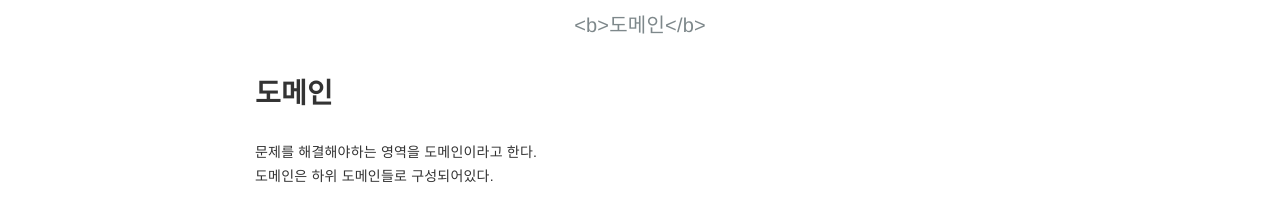
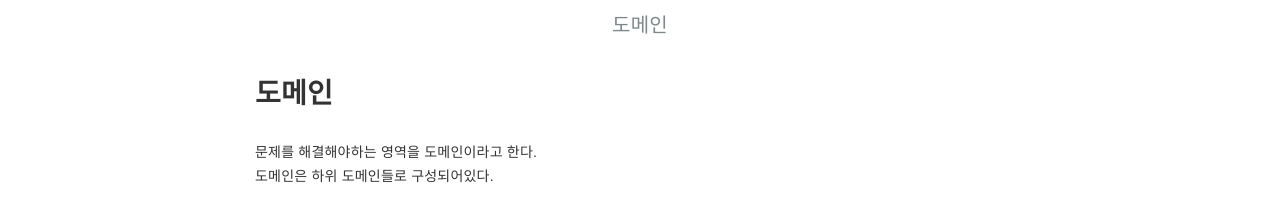
Before and after one commit to ByeongUkChoi/ddd-study, a Jekyll site: the page built from docs/_posts/domain/2021-03-05-domain.md, in a window 1280 px wide. Shown: the top 203 px of the page. Built offline with Jekyll 4.4.1, drawn with Linux system fonts in a browser that asks for light colours.

Commit message:
Fix title

```diff
--- a/docs/_includes/body.html
+++ b/docs/_includes/body.html
@@ -17,7 +17,7 @@
                     <section class="normal markdown-section">
 
                         {% if page.title %}
-                            <h1 id="{{ page.id }}">{{ page.title }}</h1>
+                            <h1 id="{{ page.id }}">{{ page.title | escape }}</h1>
                         {% else %}
                             <h1 id="{{ page.id }}">{{ site.title | escape }}</h1>
                         {% endif %}
--- a/docs/_includes/head.html
+++ b/docs/_includes/head.html
@@ -2,7 +2,7 @@
 <meta content="text/html; charset=utf-8" http-equiv="Content-Type">
 
 {%- if page.title -%}
-    <title>{{ page.title }} · {{ site.title | escape }}</title>
+    <title>{{ page.title | escape }} · {{ site.title | escape }}</title>
 {%- else -%}
     <title>{{ site.title | escape }}</title>
 {%- endif -%}
--- a/docs/_includes/toc-date.html
+++ b/docs/_includes/toc-date.html
@@ -25,7 +25,7 @@
                 <li class="chapter" data-level="1.1" data-path="{{site.baseurl}}{{post.url}}">
                 {% endif %}
                     <a href="{{site.baseurl}}{{post.url}}">
-                        {{ post.title }}
+                        {{ post.title | escape }}
                     </a>
                 </li>
             {% endfor %}
--- a/docs/_posts/domain/2021-03-05-domain.md
+++ b/docs/_posts/domain/2021-03-05-domain.md
@@ -1,5 +1,5 @@
 ---
-title: <b>도메인</b>
+title: 도메인
 ---
 
 문제를 해결해야하는 영역을 도메인이라고 한다.
```
Also changed, not shown: docs/_posts/application/2021-04-03-application.md (+1 -1 lines).
